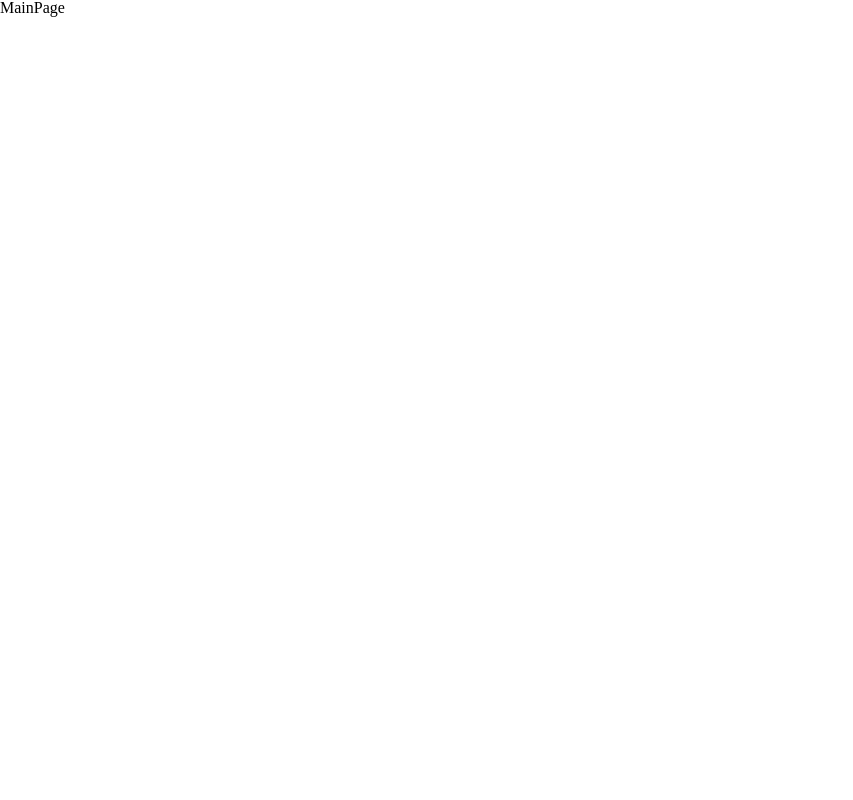
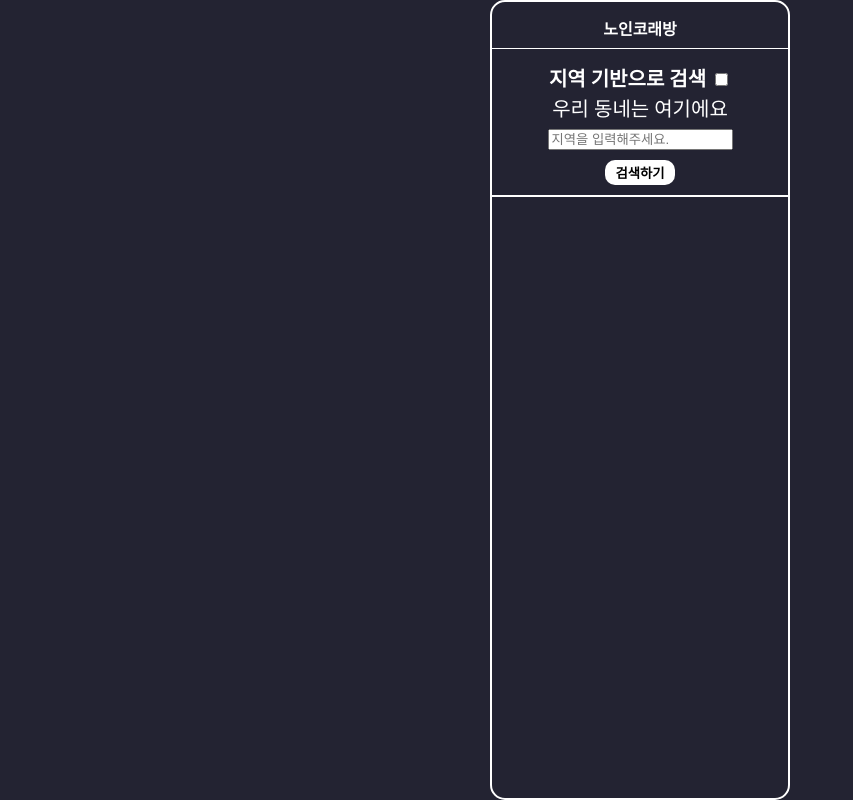
Before and after one commit to THE-SOPT-WEB/leeSeoYeong, a React (Vite) app in the folder week4-ts/: page / in a window 1280 px wide. Shown: the whole page, without its empty margins (0-853 px from the left). Built offline with nearby package versions, Linux system fonts and the light colour scheme.

Commit message:
feat: 검색 섹션 구현

```diff
--- a/week4-ts/src/components/SearchSection.tsx
+++ b/week4-ts/src/components/SearchSection.tsx
@@ -1,3 +1,63 @@
+import styled from "styled-components";
+
 export default function SearchSection() {
-  return <div>SearchSection</div>;
+  return (
+    <StWrapper>
+      <StCheckBoxWrapper>
+        <label htmlFor="checkbox">지역 기반으로 검색</label>
+        <input type="checkbox" id="checkbox" />
+      </StCheckBoxWrapper>
+
+      <StTextInputWrapper>
+        <label htmlFor="text">우리 동네는 여기에요</label>
+        <input type="text" placeholder="지역을 입력해주세요." />
+      </StTextInputWrapper>
+
+      <StSearchButton type="button">검색하기</StSearchButton>
+    </StWrapper>
+  );
 }
+
+const StWrapper = styled.div`
+  display: flex;
+  flex-direction: column;
+  justify-content: center;
+  align-items: center;
+  padding: 10px 0;
+  gap: 10px;
+  font-size: 20px;
+  color: #fff;
+  border-bottom: 2px solid #fff;
+  width: 100%;
+`;
+const StCheckBoxWrapper = styled.div`
+  display: flex;
+  justify-content: center;
+  align-items: center;
+  gap: 5px;
+  & > label {
+    color: #fff;
+    font-weight: bold;
+  }
+`;
+const StTextInputWrapper = styled.div`
+  display: flex;
+  flex-direction: column;
+  align-items: center;
+  gap: 10px;
+`;
+const StSearchButton = styled.button`
+  border: none;
+  border-radius: 10px;
+  background-color: #fff;
+  color: #000;
+  font-weight: 700;
+
+  width: 70px;
+  height: 25px;
+
+  &:hover {
+    background-color: #828282;
+    color: #fff;
+  }
+`;
--- a/week4-ts/src/pages/MainPage.tsx
+++ b/week4-ts/src/pages/MainPage.tsx
@@ -1,3 +1,37 @@
+import styled from "styled-components";
+import SearchSection from "../components/SearchSection";
+
 export default function MainPage() {
-  return <div>MainPage</div>;
+  return (
+    <StWrapper>
+      <StHeader>
+        <h1>노인코래방</h1>
+      </StHeader>
+
+      <SearchSection />
+    </StWrapper>
+  );
 }
+const StWrapper = styled.div`
+  display: flex;
+  flex-direction: column;
+  align-items: center;
+  width: 300px;
+  height: 100%;
+  min-height: 100vh;
+  border: 2px solid #fff;
+  border-radius: 15px;
+  gap: 10px;
+`;
+const StHeader = styled.header`
+  display: flex;
+  justify-content: center;
+  padding: 10px;
+  margin-top: 10px;
+  width: 100%;
+  border-bottom: 1px solid #fff;
+  & > h1 {
+    color: #fff;
+    font-weight: bold;
+  }
+`;
--- a/week4-ts/src/styles/global.ts
+++ b/week4-ts/src/styles/global.ts
@@ -5,7 +5,10 @@ const GlobalStyle = createGlobalStyle`
   ${reset};
   html,
   body {
-    max-width: 100vw;
+    display:flex;
+    max-width: 320px;
+
+    background-color:#232332;
     margin: 0 auto;
   }
 
@@ -19,10 +22,6 @@ const GlobalStyle = createGlobalStyle`
     -webkit-appearance: none;
     border-radius: 0;
     padding: 0;
-  }
-  input {
-    -webkit-appearance: none;
-    -webkit-border-radius: 0;
   }
   input:focus {
     outline: none;
```
